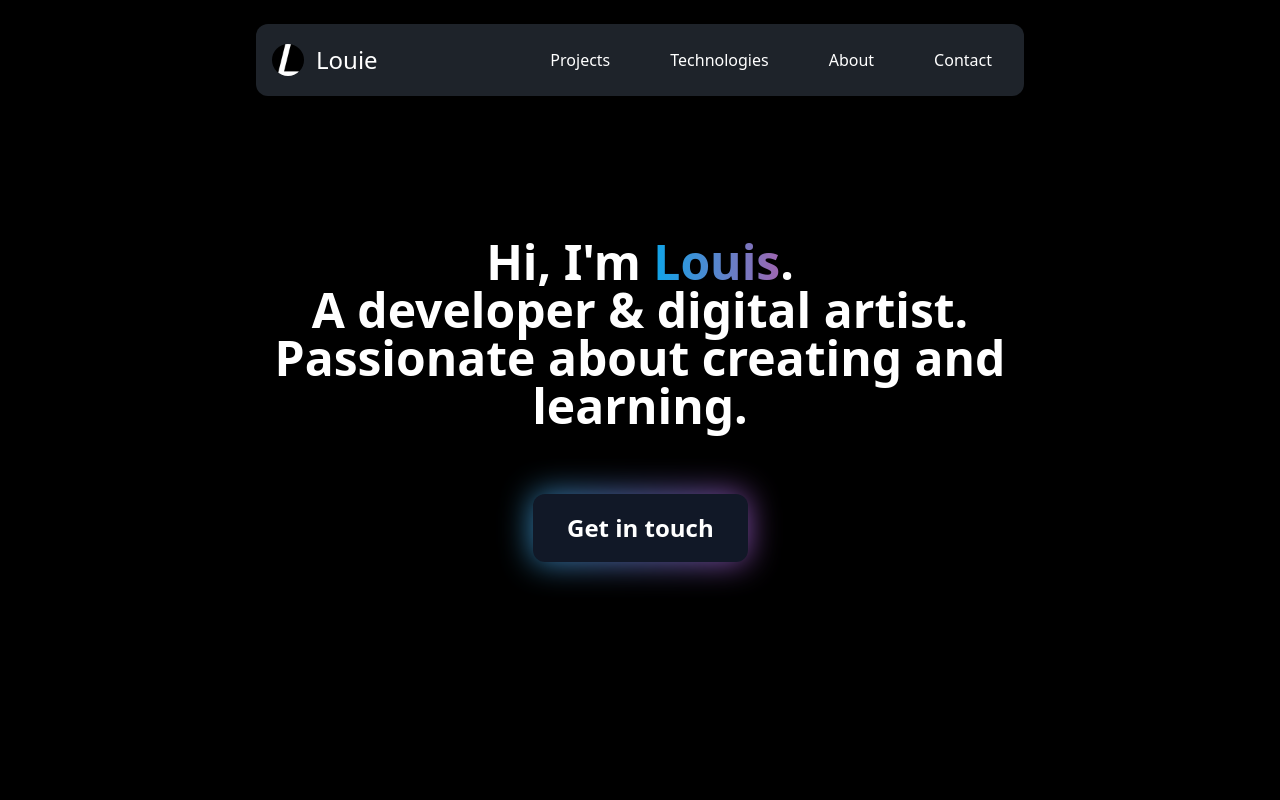
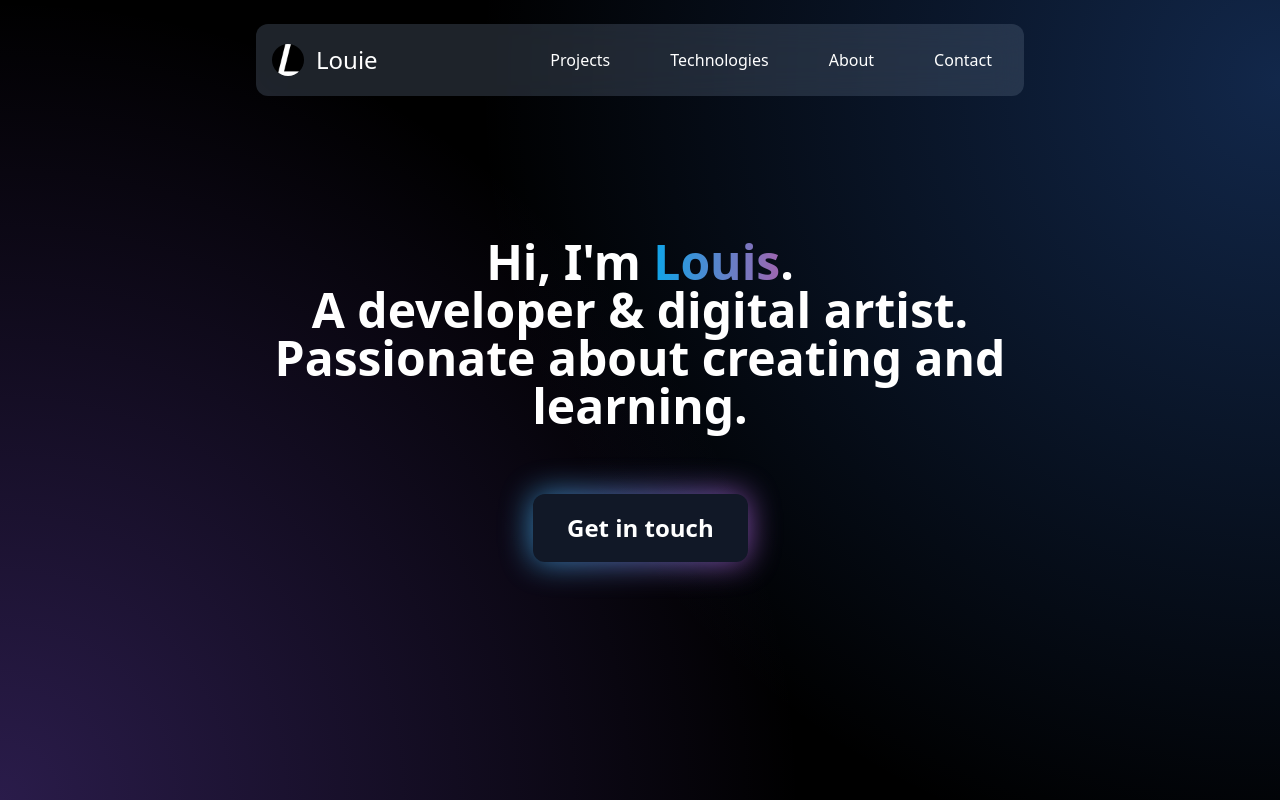
Before and after one commit to louiecodes/portfolio, a Vue app: page / in a window 1280 px wide. Shown: the top 800 px of the page. Built offline with nearby package versions, Linux system fonts and the light colour scheme.

Commit message:
style: Refactor layout structure and enhance background styling

```diff
--- a/src/App.vue
+++ b/src/App.vue
@@ -12,6 +12,7 @@ onMounted(() => {
 </script>
 
 <template>
+  <div class="min-h-screen w-full bg">
     <div class="container w-full md:max-w-3xl mx-auto px-4 sm:px-4 md:px-4 lg:px-0">
       <header>
         <NavbarComponent />
@@ -23,9 +24,19 @@ onMounted(() => {
         <FooterComponent />
       </footer>
     </div>
+  </div>
 </template>
 <style>
 body {
   background-color: #000;
 }
+
+.bg {
+  background-image:
+  radial-gradient(circle 800px at 0% 100%, rgba(139, 92, 246, 0.3), transparent),
+  radial-gradient(circle 800px at 100% 10%, rgba(59, 130, 246, 0.3), transparent);
+  background-size: 100% 100%, 100% 100%;
+  background-repeat: no-repeat;
+  background-attachment: fixed;
+}
 </style>
```
Lines whose indentation alone changed are shown as unchanged.
